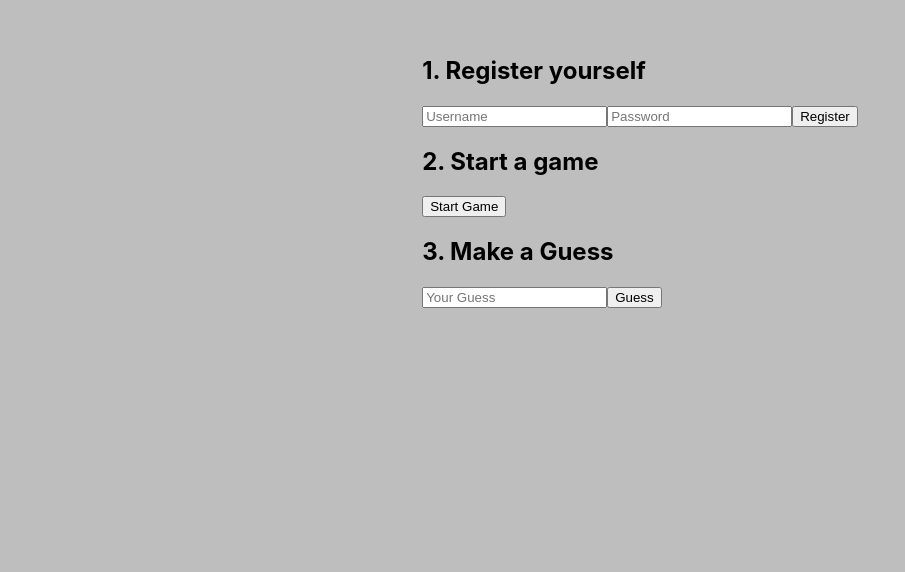
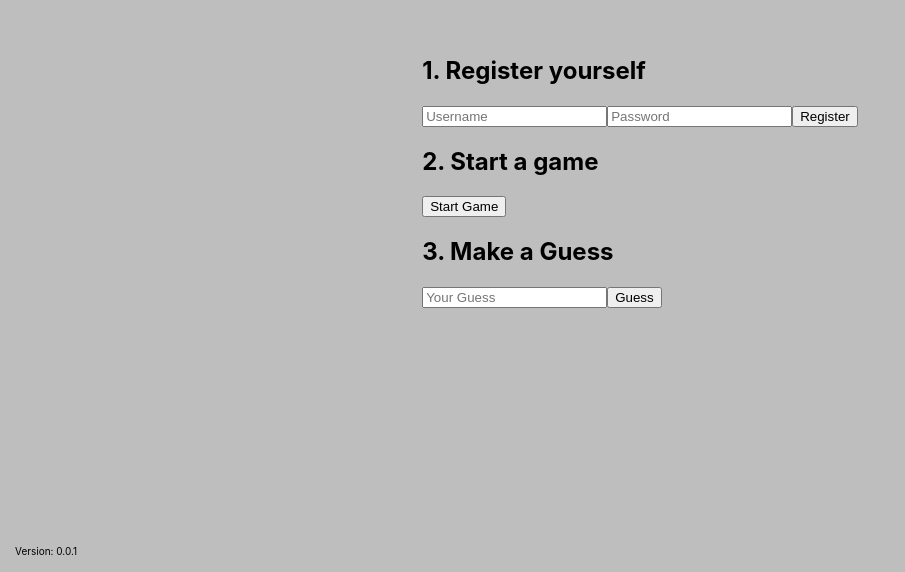
Before and after one commit to esener303/frontend-app, a React (Create React App) app: page / in a window 1280 px wide. Shown: the part 228-800 px from the top of the page, without its empty margins (0-905 px from the left). Built offline with nearby package versions, Linux system fonts and the light colour scheme.

Commit message:
add display version

```diff
--- a/src/App.js
+++ b/src/App.js
@@ -61,7 +61,19 @@ const App = () => {
         {message && <p>{message}</p>}
       </div>
     </div>
+    <div style={{
+    position: 'fixed',
+    left: '10px',
+    bottom: '10px',
+    backgroundColor: '#BEBEBE',
+    color: '#000',
+    padding: '5px',
+    fontSize: '10px',
+    }}>
+    Version: 0.0.1
     </div>
+    </div>
+
   );
 };
 
```
